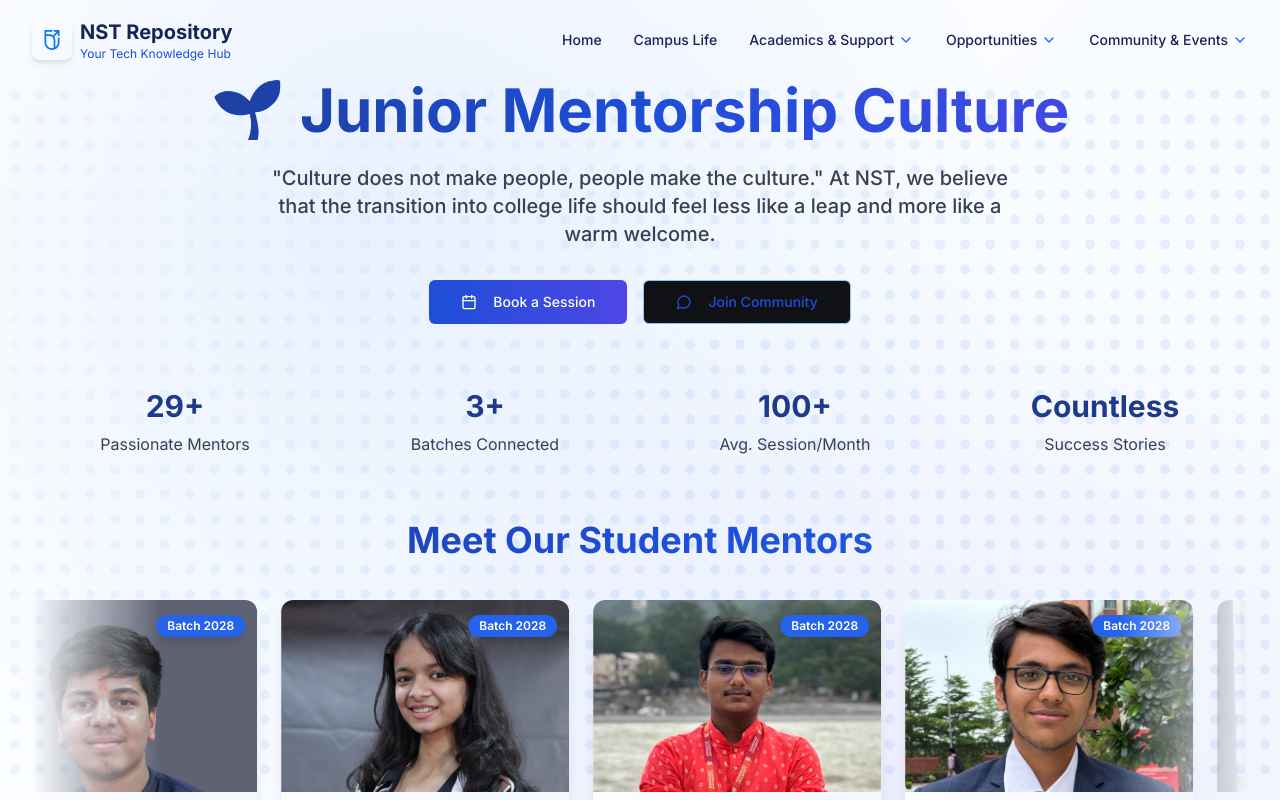
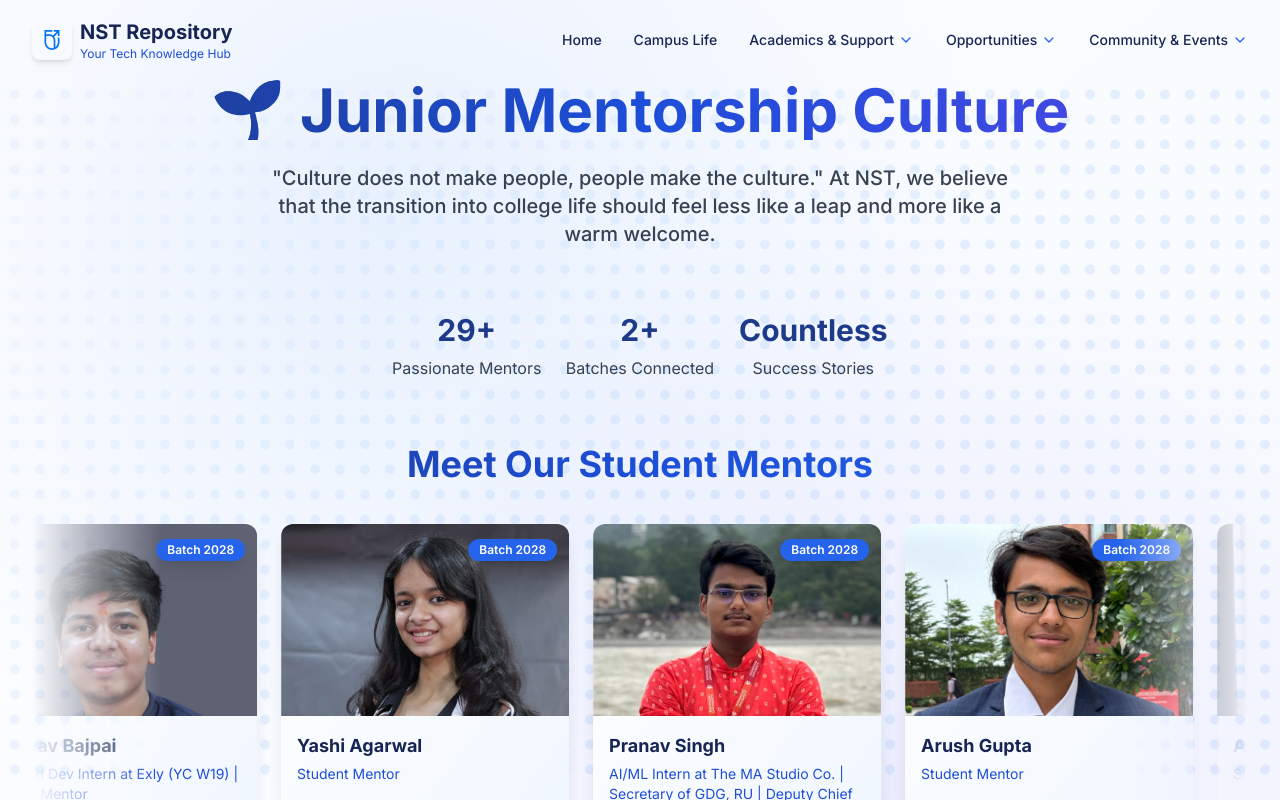
Before and after one commit to MerakiWorks-1/Project-01-NST, a React (Vite) app: page /mentors in a window 1280 px wide. Shown: the top 800 px of the page. Built offline with nearby package versions, Linux system fonts and the light colour scheme.

Commit message:
Made changes

```diff
--- a/src/pages/Mentors.tsx
+++ b/src/pages/Mentors.tsx
@@ -6,7 +6,15 @@ import Footer from "@/components/Footer";
 import { Button } from "@/components/ui/button";
 import { Card, CardContent, CardHeader } from "@/components/ui/card";
 import { Badge } from "@/components/ui/badge";
-import { Calendar, Star, Users, MessageCircle, ExternalLink, X, Linkedin } from "lucide-react";
+import {
+  Calendar,
+  Star,
+  Users,
+  MessageCircle,
+  ExternalLink,
+  X,
+  Linkedin,
+} from "lucide-react";
 import DotGrid from "../components/DotGrid/DotGrid";
 import { studentMentors } from "../data/data.ts";
 
@@ -208,41 +216,27 @@ const Mentors = () => {
       <section className="pt-20 bg-gradient-to-br from-white via-blue-50/40 to-indigo-50/40 relative overflow-hidden">
         <div className="absolute inset-0 bg-[radial-gradient(circle_at_30%_20%,rgba(59,130,246,0.1),transparent_50%)]" />
         <div className="absolute inset-0 bg-[radial-gradient(circle_at_70%_80%,rgba(99,102,241,0.1),transparent_50%)]" />
-        <div className="container mx-auto px-4 sm:px-6 lg:px-8 relative z-10">
+        <div className="container mx-auto px-4 sm:px-6 lg:px-8 relative z-10 ">
           <div className="text-center mb-16">
             <h1 className="text-5xl md:text-6xl font-bold mb-6 bg-gradient-to-r from-blue-900 via-blue-700 to-indigo-600 bg-clip-text text-transparent">
               🌱 Junior Mentorship Culture
             </h1>
             <p className="text-gray-700 text-lg md:text-xl max-w-3xl mx-auto font-medium leading-relaxed mb-8">
-              "Culture does not make people, people make the culture."
-              At NST, we believe that the transition into college life should
-              feel less like a leap and more like a warm welcome.
+              "Culture does not make people, people make the culture." At NST,
+              we believe that the transition into college life should feel less
+              like a leap and more like a warm welcome.
             </p>
-            <div className="flex flex-wrap justify-center gap-4">
-              <Button
-                size="lg"
-                className="bg-gradient-to-r from-blue-700 to-indigo-600 text-white hover:shadow-lg transition-all duration-300 hover:scale-105"
-              >
-                <Calendar className="w-5 h-5 mr-2" />
-                Book a Session
-              </Button>
-              <Button
-                variant="outline"
-                size="lg"
-                className="border-blue-300 text-blue-700 hover:bg-blue-50 transition-all duration-300 hover:scale-105"
-              >
-                <MessageCircle className="w-5 h-5 mr-2" />
-                Join Community
-              </Button>
-            </div>
           </div>
 
           {/* Stats Section */}
-          <div className="grid md:grid-cols-4 gap-6 text-center mb-16">
+          <div className="flex justify-center">
+            <div className="grid grid-cols-1 sm:grid-cols-2 md:grid-cols-3 gap-6 text-center mb-16">
               {[
-              { label: "Passionate Mentors", value: `${studentMentors.length}+` },
-              { label: "Batches Connected", value: "3+" },
-              { label: "Avg. Session/Month", value: "100+" },
+                {
+                  label: "Passionate Mentors",
+                  value: `${studentMentors.length}+`,
+                },
+                { label: "Batches Connected", value: "2+" },
                 { label: "Success Stories", value: "Countless" },
               ].map((stat, idx) => (
                 <div key={stat.label} className="animate-fade-in-up">
@@ -252,6 +246,7 @@ const Mentors = () => {
                   <div className="text-gray-700">{stat.label}</div>
                 </div>
               ))}
+            </div>
           </div>
 
           {/* Student Mentors Section with Flowing Cards */}
```
Lines whose indentation alone changed are shown as unchanged.
